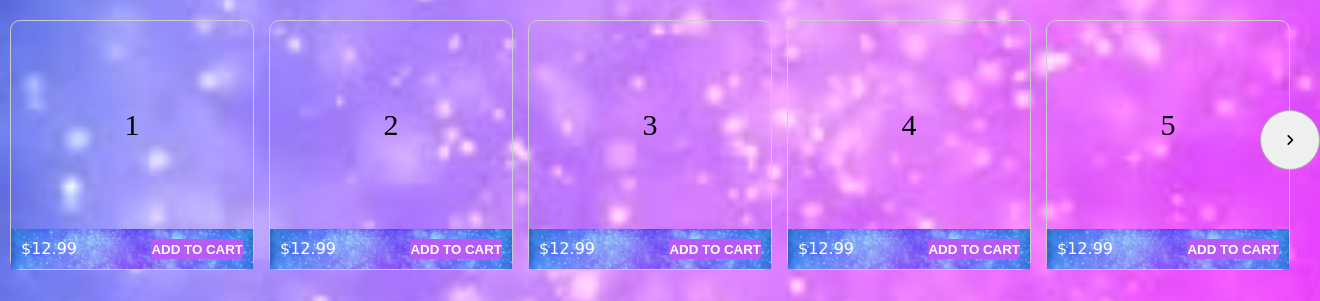
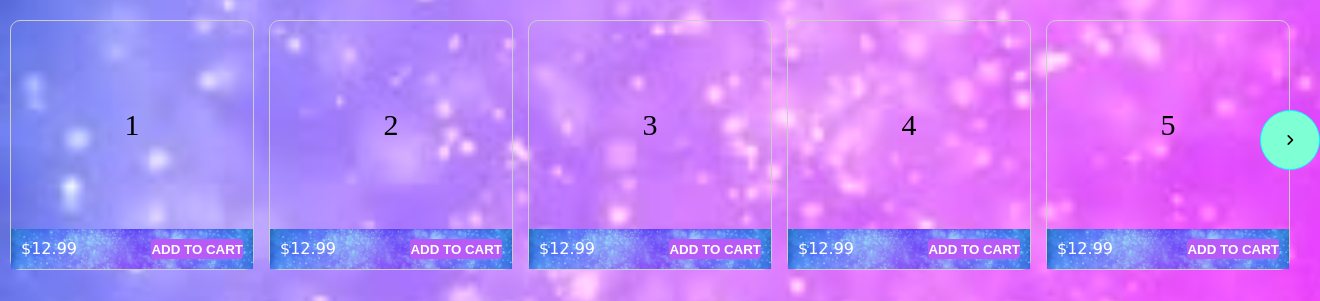
Before and after one commit to lbovboe/webAssignment2, a PHP site: page / in a window 1320 px wide. Shown: the part 415-716 px from the top of the page. Run offline with PHP 8.4, Linux system fonts and the light colour scheme; some libraries are stand-ins or nearby versions; some web fonts are replaced.

Commit message:
horizontal button bg color

```diff
--- a/WebClient/style.css
+++ b/WebClient/style.css
@@ -200,9 +200,10 @@ body {
   width: 60px;
   height: 60px;
   border-radius: 50%;
-  border: 1px solid #aaa;
+  border: 1px solid aqua;
   position: absolute;
   top: 40%;
+  background-color: aquamarine;
   transform: translateY(-50%);
   cursor: pointer;
 }
```
